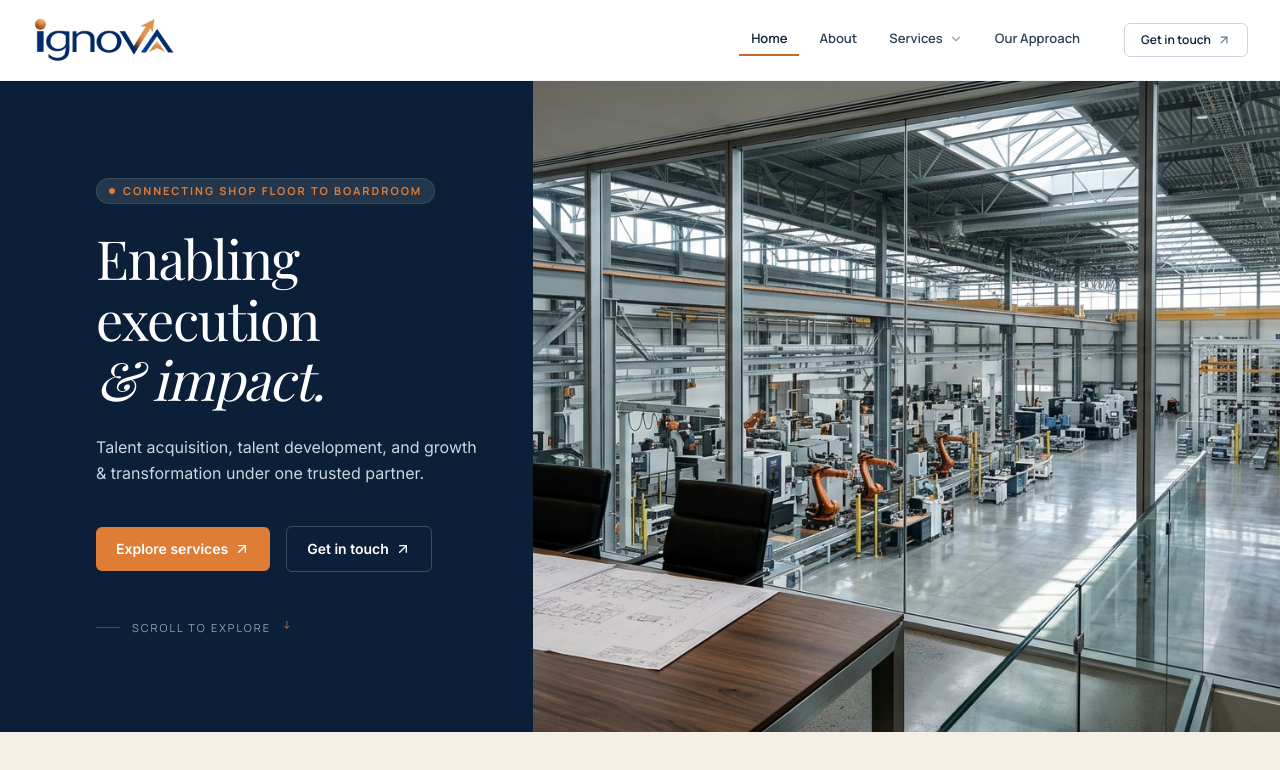
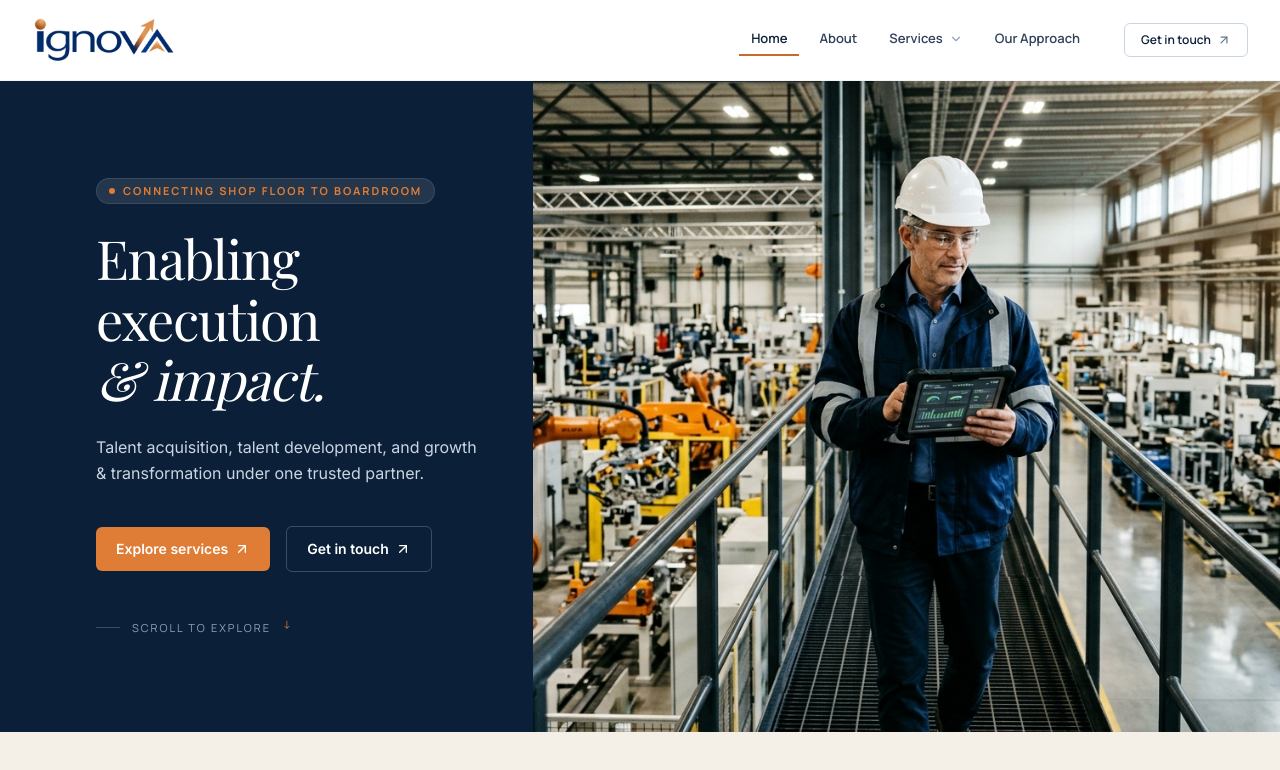
Before and after one commit to ayushprakash1010-jpg/Ignova, a Next.js app: page / in a window 1280 px wide. Shown: the top 770 px of the page. Built offline with nearby package versions, Linux system fonts and the light colour scheme; a web font is replaced by a local one.

Commit message:
feat(hero): replace sterile meeting room image with authentic industrial leadership photograph

```diff
--- a/src/app/page.tsx
+++ b/src/app/page.tsx
@@ -62,8 +62,8 @@ export default function HomePage() {
           {/* Right Column: Architectural Bridge - Shop Floor to Boardroom */}
           <div className="lg:col-span-6 xl:col-span-7 relative min-h-[380px] sm:min-h-[480px] lg:min-h-full">
             <Image
-              src="/images/hero/hero-consulting-operations.jpg"
-              alt="Architectural view connecting the executive boardroom mezzanine to advanced smart manufacturing operations"
+              src="/images/hero/hero-industrial-leadership.jpg"
+              alt="Senior industrial operations director reviewing precision manufacturing execution and telemetry on the plant floor"
               fill
               priority
               sizes="(max-width: 1024px) 100vw, 60vw"
```
Also changed, not shown: public/images/hero/hero-advanced-industrial.jpg (added), public/images/hero/hero-industrial-leadership.jpg (added).
